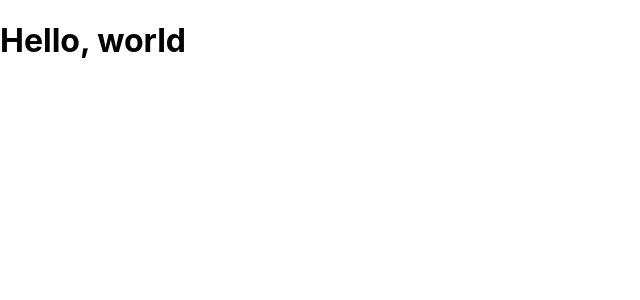
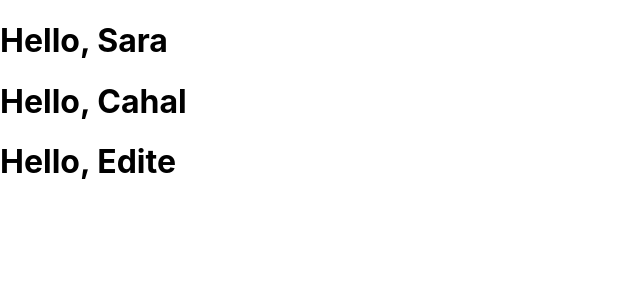
Before and after one commit to adeniranolalekan/react-tutorial, a React (Create React App) app: page / in a window 1280 px wide. Shown: the top 300 px of the page, without its empty margins (0-640 px from the left). Built offline with nearby package versions, Linux system fonts and the light colour scheme.

Commit message:
components and props

```diff
--- a/src/index.js
+++ b/src/index.js
@@ -1,16 +1,100 @@
 import React from 'react';
 import ReactDOM from 'react-dom';
 import './index.css';
-import App from './App';
+//import App from './App';
 import * as serviceWorker from './serviceWorker';
-const element=<h1>Hello, world</h1>
+
+function Welcome(props) {
+    return <h1>Hello, {props.name}</h1>
+}
+
+function App() {
+    return (
+        <div>
+            <Welcome name="Sara"/>
+            <Welcome name="Cahal"/>
+            <Welcome name="Edite"/>
+        </div>
+    )
+}
+
+function formatDate(props) {
+    return (
+        <div>props</div>
+    )
+}
+
+function Comment(props) {
+    /* return(
+         <div className="Comment">
+            <div className="UserInfo">
+               <img className="Avatar"
+              src={props.user.avatarUrl}
+              alt={props.user.name}
+               />
+             <div className="UserInfo-name">
+                 {props.author.name}
+             </div>
+         </div>
+             <div className="Comment-text">
+                 {props.text}
+             </div>
+             <div className="Comment-date">
+                 {formatDate(props.date)}
+             </div>
+         </div>
+     )*/
+    return (
+        <div className="Comment">
+            <UserInfo user={props.author}/>
+            <div className="Comment-text">
+                {props.text}
+            </div>
+            <div className="Comment-date">
+                {formatDate(props.date)}
+            </div>
+        </div>
+    )
+
+}
+
+function UserInfo(props) {
+    return (
+        <div className="UserInfo">
+            <Avatar user={props.user}/>
+            <div className="UserInfo-name">
+                {props.author.name}
+            </div>
+        </div>
+    )
+}
+
+function Avatar(props) {
+    return (
+        <img className="Avatar"
+             src={props.user.avatarUrl}
+             alt={props.user.name}
+        />
+    )
+}
+
+//const element=<Welcome name={"Sara"} />
+/*function tick() {
+    const element = (
+        <div>
+            <h1> Hello, World!</h1>
+            <h2>It is {new Date().toLocaleTimeString()}.</h2>
+        </div>
+    )
+}*/
 ReactDOM.render(
- /* <React.StrictMode>
-    <App />
-  </React.StrictMode>,*/
-    element,
-  document.getElementById('root')
-);
+    /* <React.StrictMode>
+       <App />
+     </React.StrictMode>,*/
+    <App/>,
+    document.getElementById('root'));
+
+//setInterval(tick,1000);
 
 // If you want your app to work offline and load faster, you can change
 // unregister() to register() below. Note this comes with some pitfalls.
```
